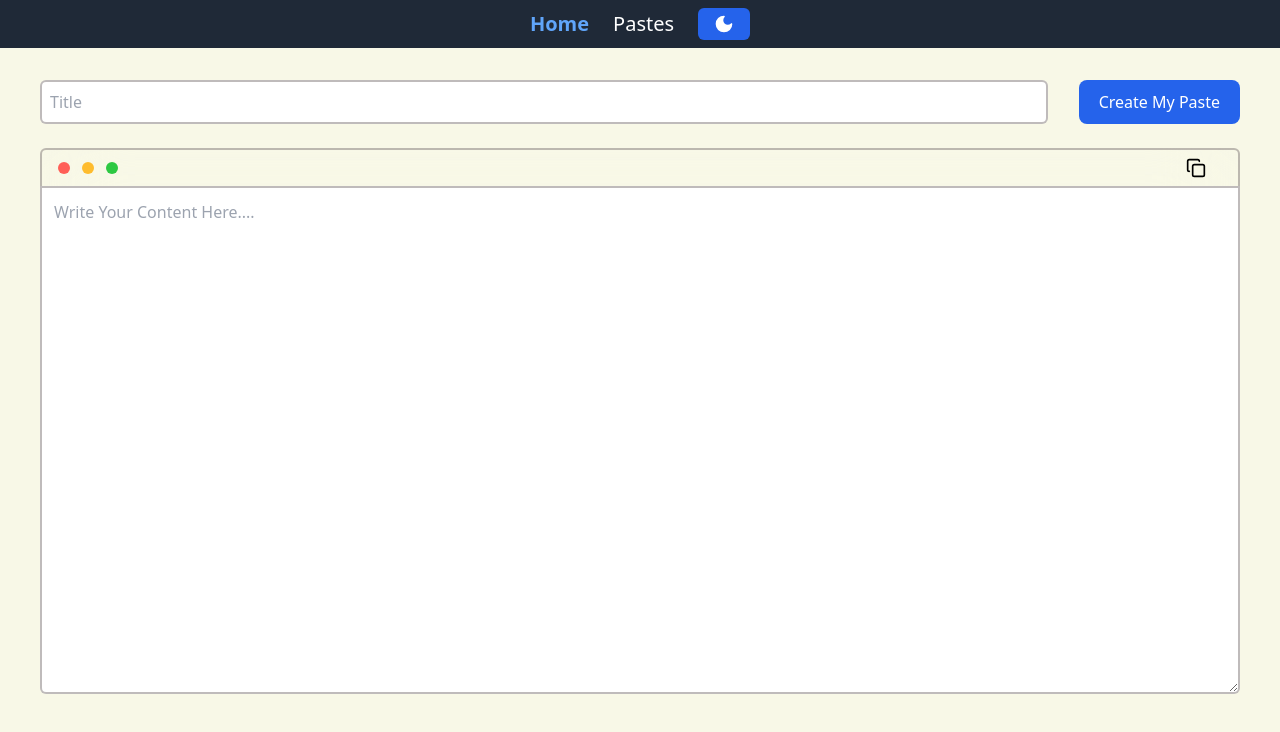
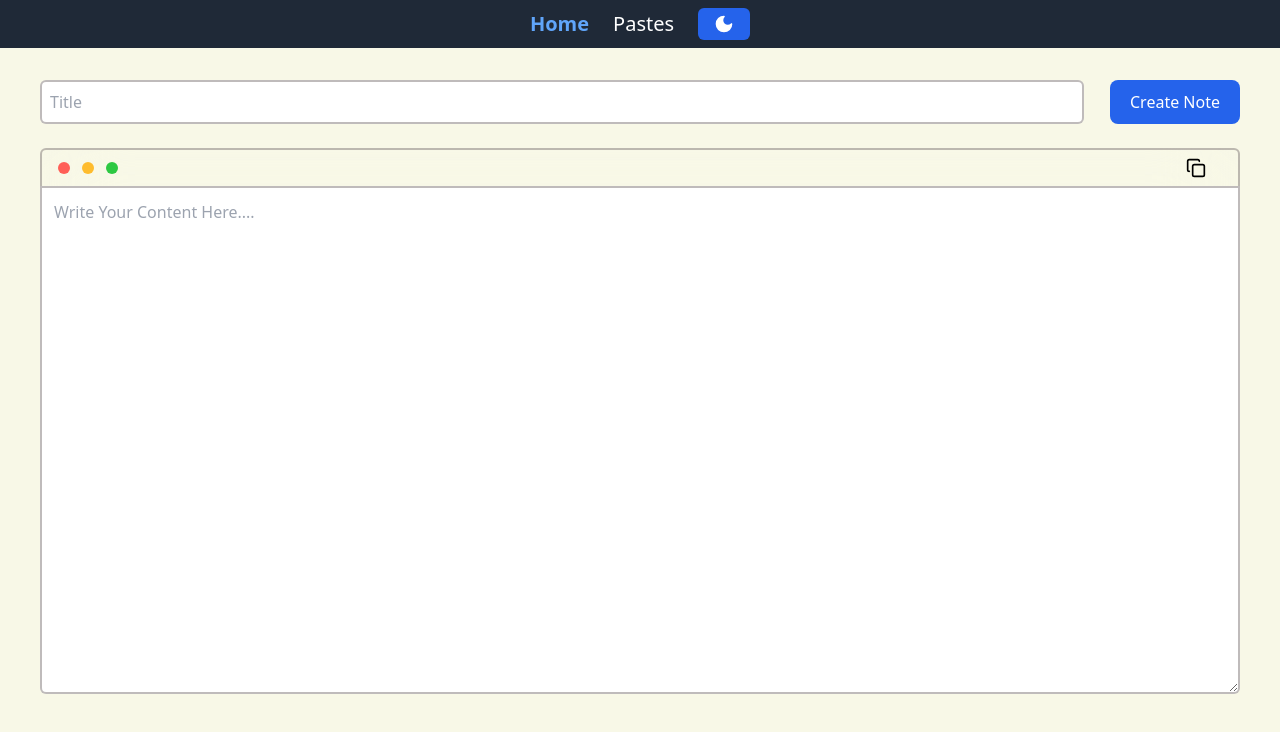
Before and after one commit to vishwasurad/Note-Saver, a React (Vite) app: page / in a window 1280 px wide. Shown: the top 732 px of the page. Built offline with nearby package versions, Linux system fonts and the light colour scheme.

Commit message:
button name change

```diff
--- a/src/components/Home.jsx
+++ b/src/components/Home.jsx
@@ -120,8 +120,8 @@ const Home = () => {
     {/* it contains the title and create paste btn section */}
      <div className='w-full flex flex-row justify-between items-center gap-x-4 '>
       {/* Dynamic width based on whether pasteId is present */}
-      <input className={`${pasteId?"w-[80%]":"w-[84%]"} dark-change dark:focus:border-[#646cff] outline-none focus:border-black p-2 rounded-md   border-2 border-[rgba(128,121,121,0.5)] dark:bg-[#1a1a1a]`} placeholder="Title" type="text"  value={title} onChange={(e)=>{setTitle(e.target.value)}} />
-      <button className='btn px-5 py-2.5  rounded-lg bg-blue-600 hover:bg-blue-700  text-white font-medium ' onClick={createPaste}> {pasteId?"Update Paste":"Create My Paste" }</button>
+      <input className={`${pasteId?"w-[80%]":"w-[87%]"} dark-change dark:focus:border-[#646cff] outline-none focus:border-black p-2 rounded-md   border-2 border-[rgba(128,121,121,0.5)] dark:bg-[#1a1a1a]`} placeholder="Title" type="text"  value={title} onChange={(e)=>{setTitle(e.target.value)}} />
+      <button className='btn px-5 py-2.5  rounded-lg bg-blue-600 hover:bg-blue-700  text-white font-medium ' onClick={createPaste}> {pasteId?"Update Note":"Create Note" }</button>
       {pasteId && <button className='btn px-5 py-2.5 rounded-md font-medium text-white bg-blue-600 hover:bg-blue-700 focus:ring-4 focus:ring-blue-300' onClick={resetPaste}><PlusCircle size={20}/></button>}
     </div>
      {/* it contains the whole text area */}
```
